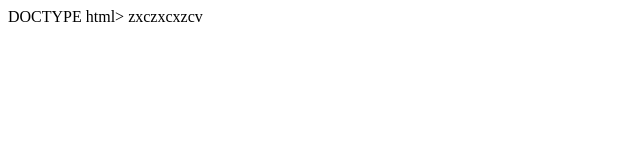
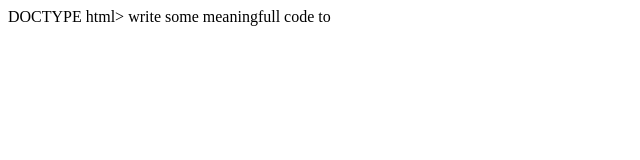
Before and after one commit to LeeGoodwin/NewWorkExp, a plain HTML site: page index.html in a window 1280 px wide. Shown: the whole page, without its empty margins (0-640 px from the left). Drawn offline with Linux system fonts and the light colour scheme.

Commit message:
New branch adding meaningfull code

```diff
--- a/index.html
+++ b/index.html
@@ -1,7 +1,7 @@
 DOCTYPE html><head>
 
 
-zxczxcxzcv
+write some meaningfull code to
 
     <HTMl>
 
```
